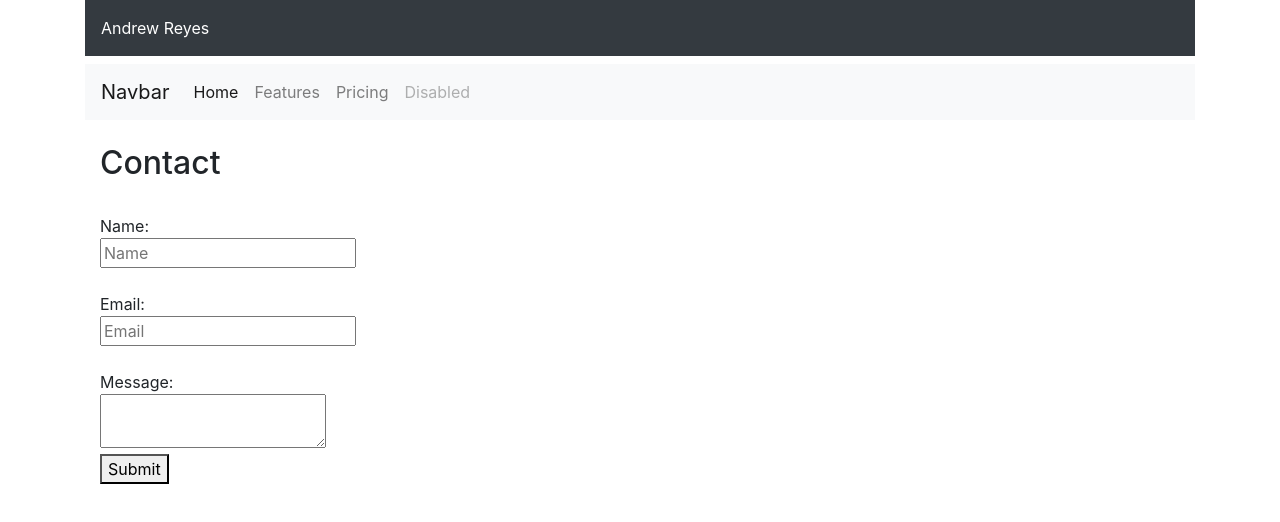
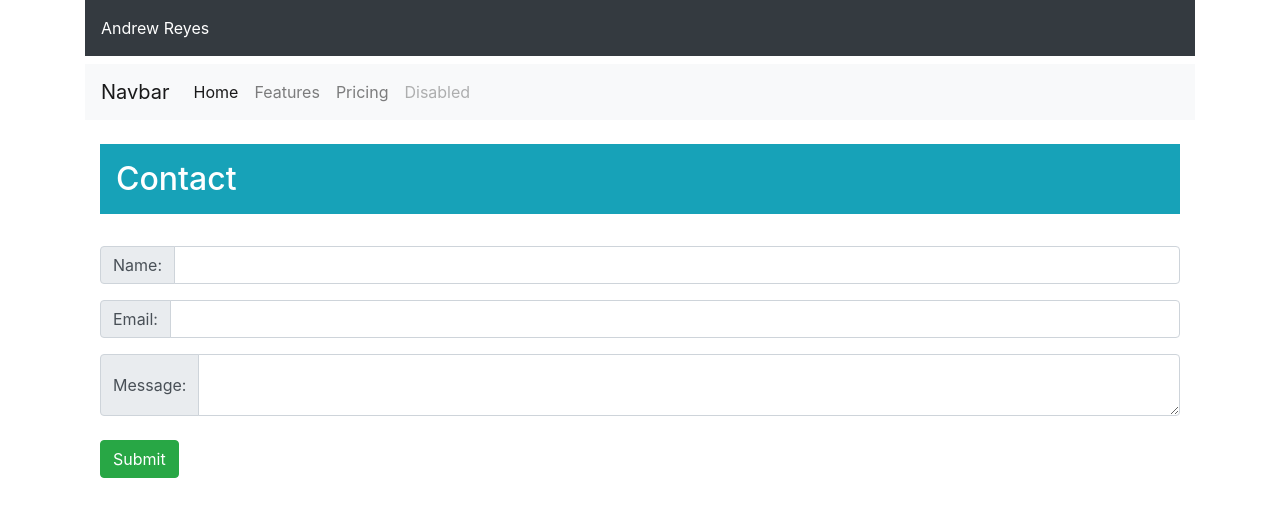
Before and after one commit to Andrewr24/Bootstrap-Portfolio, a plain HTML site: page contact.html in a window 1280 px wide. Drawn offline with nearby package versions, Linux system fonts and the light colour scheme.

Commit message:
bootstrap applied to all html files

```diff
--- a/contact.html
+++ b/contact.html
@@ -7,6 +7,7 @@
 
     </head>
     <body>
+
             <div class="container">
                     <div class="row">
                       <div class="col-12">
@@ -38,23 +39,30 @@
                 <div class="row">
                   <div class="col-12">
         <section>
-        <h2>Contact</h2>
+        <h2 class="p-3 mb-2 bg-info text-white">Contact</h2>
         <br>
         <form>
-            Name:<br>
-            <input type="text" name="firstname" placeholder="Name">
-            <br>
-            <br>
-            Email:<br>
-            <input type="text" email="email" placeholder="Email">
-            <br>
-            <br>
-            Message:<br>
-            <textarea>
+            <div class="input-group mb-3">
+                <div class="input-group-prepend">
+                  <span class="input-group-text" id="inputGroup-sizing-default">Name:</span>
+                </div>
+                <input type="text" class="form-control" aria-label="Sizing example input" aria-describedby="inputGroup-sizing-default">
+              </div>
+              <div class="input-group mb-3">
+                  <div class="input-group-prepend">
+                    <span class="input-group-text" id="inputGroup-sizing-default">Email:</span>
+                  </div>
+                  <input type="text" class="form-control" aria-label="Sizing example input" aria-describedby="inputGroup-sizing-default">
+                </div>
+                <div class="input-group">
+                    <div class="input-group-prepend">
+                      <span class="input-group-text">Message:</span>
+                    </div>
+                    <textarea class="form-control" aria-label="With textarea"></textarea>
+                  </div>
+                  <br>
+                  <button type="button" class="btn btn-success">Submit</button>
 
-            </textarea>
-            <br>
-            <button class="submitb">Submit</button>
         </form>
         </section>
         <br>
```
Also changed, not shown: index.html (+2 -2 lines), portfolio.html (+5 -7 lines).
